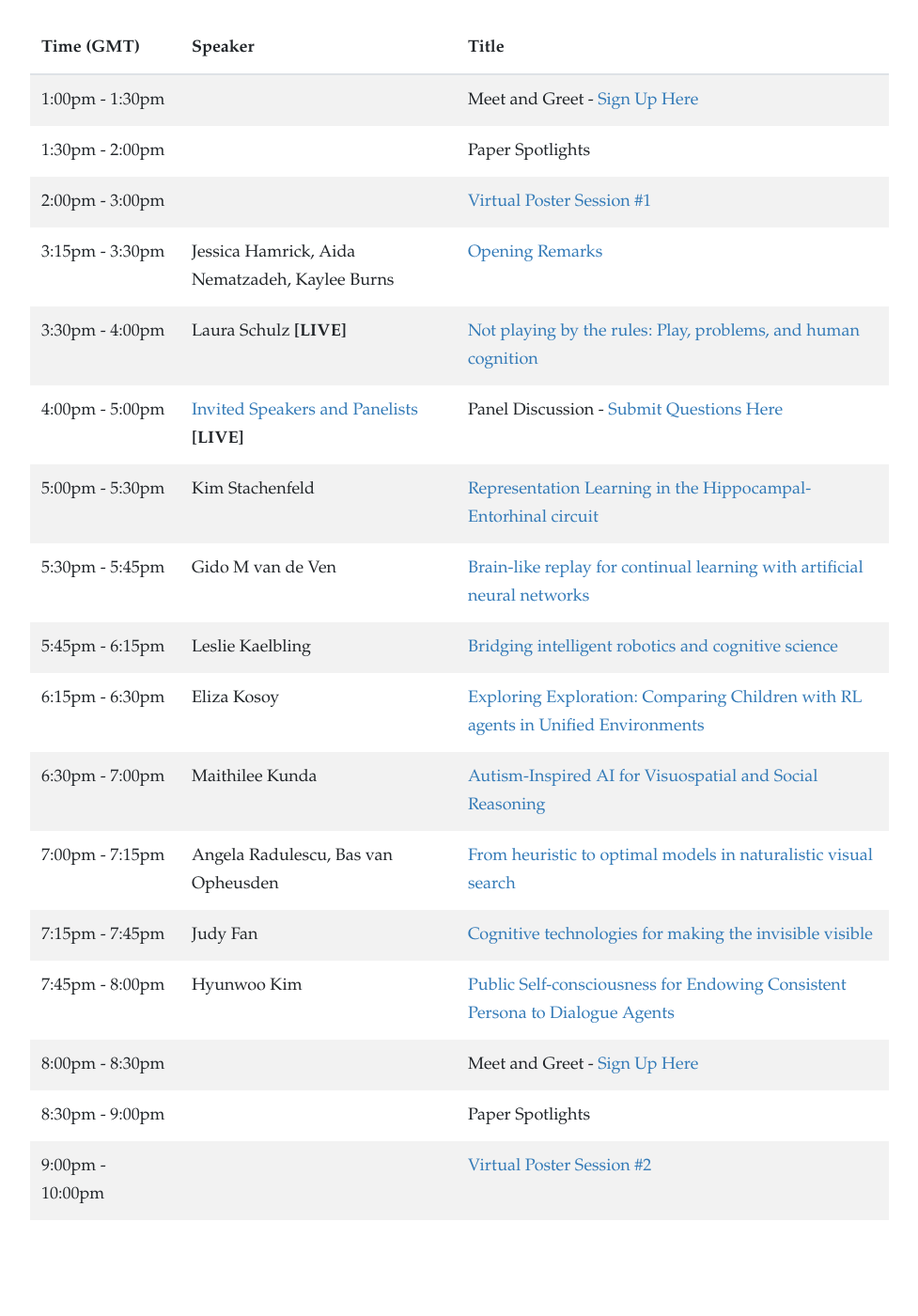
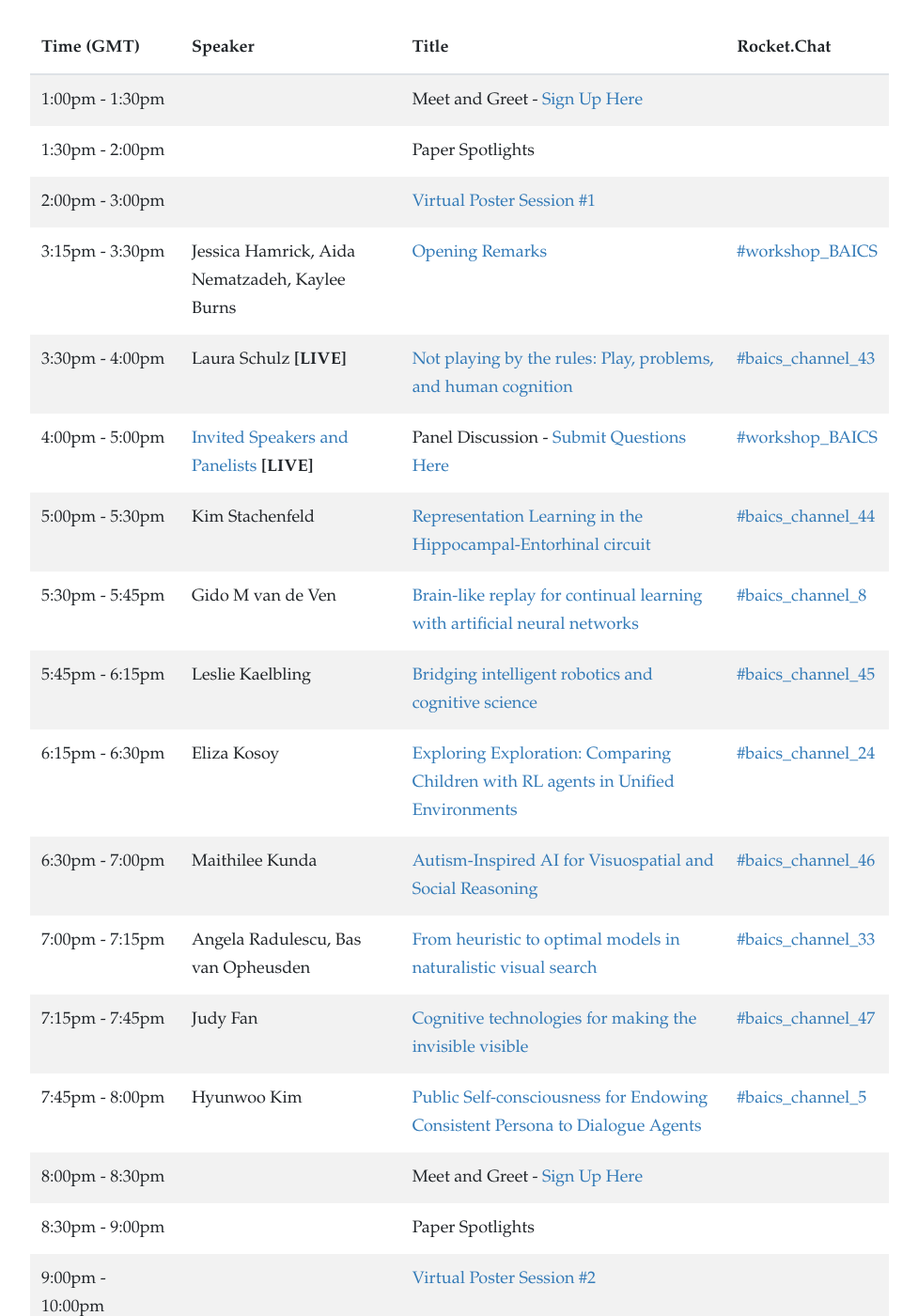
Before and after one commit to offline-rl-neurips/offline-rl-neurips.github.io, a Jekyll site: the page built from schedule.html, in a window 1280 px wide and 1400 px high, scrolled down 452 px. Shown: the whole window at 94% size, without its empty margins (151-1128 px from the left). Built offline with Jekyll 4.4.1, drawn with Linux system fonts in a browser that asks for light colours; nearby versions of some CDN libraries.

Commit message:
Update/fix rocket chat links

```diff
--- a/program/baics_49.html
+++ b/program/baics_49.html
@@ -2,7 +2,7 @@
 layout: paper
 id: 49
 slides_live_id: 38926491
-rocket_id: baics_channel_49
+rocket_id: workshop_BAICS
 meeting_url:
 authors: "Jessica Hamrick, Kaylee Burns, and Aida Nematzadeh"
 camera_ready: false
--- a/schedule.html
+++ b/schedule.html
@@ -13,6 +13,7 @@ layout: default
       <th class="time">Time (GMT)</th>
       <th>Speaker</th>
       <th>Title</th>
+      <th>Rocket.Chat</th>
     </tr>
   </thead>
   <tbody>
@@ -20,86 +21,103 @@ layout: default
       <td>1:00pm - 1:30pm</td>
       <td></td>
       <td>Meet and Greet - <a href="https://forms.gle/8ANcfPzvDWbJ41uE9" target="_blank">Sign Up Here</a></td>
+      <td></td>
     </tr>
     <tr>
       <td>1:30pm - 2:00pm</td>
       <td></td>
       <td>Paper Spotlights</td>
+      <td></td>
     </tr>
     <tr>
       <td>2:00pm - 3:00pm</td>
       <td></td>
       <td><a href="/papers.html#session-1">Virtual Poster Session #1</a></td>
+      <td></td>
     </tr>
     <tr>
       <td>3:15pm - 3:30pm</td>
       <td>Jessica Hamrick, Aida Nematzadeh, Kaylee Burns</td>
       <td><a href="/program/baics_49.html">Opening Remarks</a></td>
+      <td><a href="https://iclr.rocket.chat/channel/workshop_BAICS" target="_blank">#workshop_BAICS</a></td>
     </tr>
     <tr>
       <td>3:30pm - 4:00pm</td>
       <td>Laura Schulz <b>[LIVE]</b></td>
       <td><a href="/program/baics_43.html">Not playing by the rules: Play, problems, and human cognition</a></td>
+      <td><a href="https://iclr.rocket.chat/channel/baics_channel_43" target="_blank">#baics_channel_43</a></td>
     </tr>
     <tr>
       <td>4:00pm - 5:00pm</td>
       <td><a href="/speakers.html">Invited Speakers and Panelists</a> <b>[LIVE]</b></td>
       <td>Panel Discussion - <a href="https://app.sli.do/event/xxrtocoj" target="_blank">Submit Questions Here</a></td>
+      <td><a href="https://iclr.rocket.chat/channel/workshop_BAICS" target="_blank">#workshop_BAICS</a></td>
     </tr>
     <tr>
       <td>5:00pm - 5:30pm</td>
       <td>Kim Stachenfeld</td>
       <td><a href="/program/baics_44.html">Representation Learning in the Hippocampal-Entorhinal circuit</a></td>
+      <td><a href="https://iclr.rocket.chat/channel/baics_channel_44" target="_blank">#baics_channel_44</a></td>
     </tr>
     <tr>
       <td>5:30pm - 5:45pm</td>
       <td>Gido M van de Ven</td>
       <td><a href="/program/baics_8.html">Brain-like replay for continual learning with artificial neural networks</a></td>
+      <td><a href="https://iclr.rocket.chat/channel/baics_channel_8" target="_blank">#baics_channel_8</a></td>
     </tr>
     <tr>
       <td>5:45pm - 6:15pm</td>
       <td>Leslie Kaelbling</td>
       <td><a href="/program/baics_45.html">Bridging intelligent robotics and cognitive science</a></td>
+      <td><a href="https://iclr.rocket.chat/channel/baics_channel_45" target="_blank">#baics_channel_45</a></td>
     </tr>
     <tr>
       <td>6:15pm - 6:30pm</td>
       <td>Eliza Kosoy</td>
       <td><a href="/program/baics_24.html">Exploring Exploration: Comparing Children with RL agents in Unified Environments</a></td>
+      <td><a href="https://iclr.rocket.chat/channel/baics_channel_24" target="_blank">#baics_channel_24</a></td>
     </tr>
     <tr>
       <td>6:30pm - 7:00pm</td>
       <td>Maithilee Kunda</td>
       <td><a href="/program/baics_46.html">Autism-Inspired AI for Visuospatial and Social Reasoning</a></td>
+      <td><a href="https://iclr.rocket.chat/channel/baics_channel_46" target="_blank">#baics_channel_46</a></td>
     </tr>
     <tr>
       <td>7:00pm - 7:15pm</td>
       <td>Angela Radulescu, Bas van Opheusden</td>
       <td><a href="/program/baics_33.html">From heuristic to optimal models in naturalistic visual search</a></td>
+      <td><a href="https://iclr.rocket.chat/channel/baics_channel_33" target="_blank">#baics_channel_33</a></td>
     </tr>
     <tr>
       <td>7:15pm - 7:45pm</td>
       <td>Judy Fan</td>
       <td><a href="/program/baics_47.html">Cognitive technologies for making the invisible visible</a></td>
+      <td><a href="https://iclr.rocket.chat/channel/baics_channel_47" target="_blank">#baics_channel_47</a></td>
     </tr>
     <tr>
       <td>7:45pm - 8:00pm</td>
       <td>Hyunwoo Kim</td>
       <td><a href="/program/baics_5.html">Public Self-consciousness for Endowing Consistent Persona to Dialogue Agents</a></td>
+      <td><a href="https://iclr.rocket.chat/channel/baics_channel_5" target="_blank">#baics_channel_5</a></td>
     </tr>
     <tr>
       <td>8:00pm - 8:30pm</td>
       <td></td>
       <td>Meet and Greet - <a href="https://forms.gle/8ANcfPzvDWbJ41uE9" target="_blank">Sign Up Here</a></td>
+      <td></td>
     </tr>
     <tr>
       <td>8:30pm - 9:00pm</td>
       <td></td>
       <td>Paper Spotlights</td>
+      <td></td>
     </tr>
     <tr>
       <td>9:00pm - 10:00pm</td>
       <td></td>
       <td><a href="/papers.html#session-2">Virtual Poster Session #2</a></td>
+      <td></td>
     </tr>
   </tbody>
 </table>
--- a/scripts/make_program.py
+++ b/scripts/make_program.py
@@ -97,11 +97,13 @@ def make_program():
 
         data["camera_ready"] = str(data["camera_ready"]).lower()
         data["title"] = data["title"].replace("\"", "\\\"")
-        data["rocket_id"] = "baics_channel_{:02d}".format(data["unique_id"])
         data["live"] = str(data["live"]).lower()
 
+        data["rocket_id"] = "baics_channel_{:02d}".format(data["unique_id"])
+        if data["kind"] == "opening":
+            data["rocket_id"] = "workshop_BAICS"
+
         html = TEMPLATE.format(**data)
-
         path = "program/baics_{}.html".format(data["unique_id"])
         assert not os.path.exists(path)
         with open(path, "w") as fh:
```
